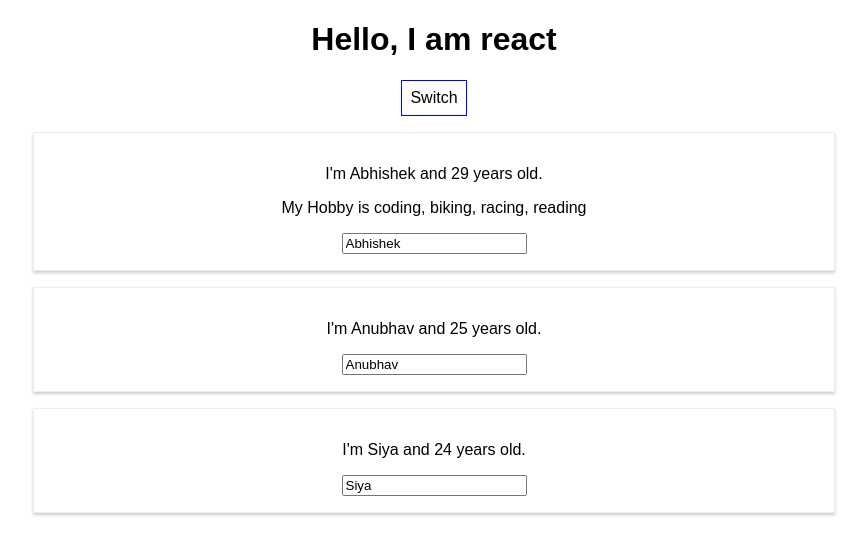
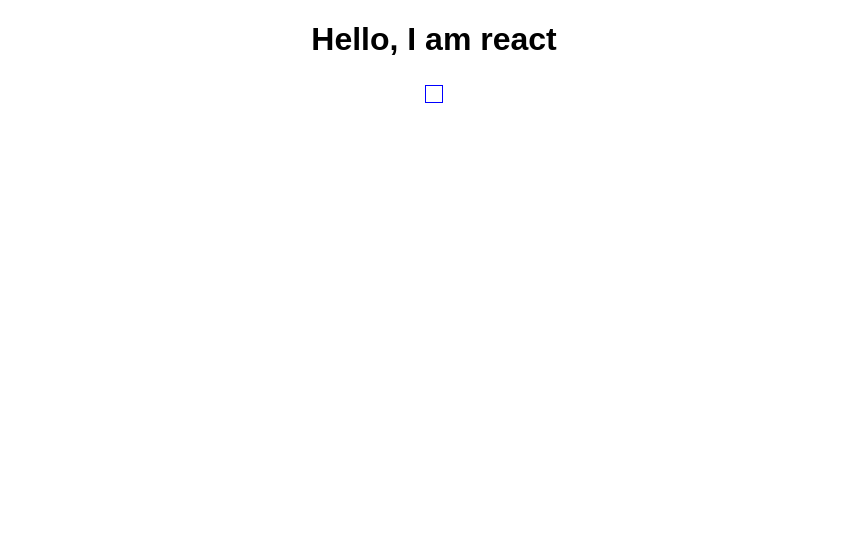
Before and after one commit to inabhishekshukla/ReactJSUdemy, a React (Create React App) app in the folder react-complete-guide/: page / in a window 1280 px wide. Shown: the top 554 px of the page, without its empty margins (206-1073 px from the left). Built offline with nearby package versions, Linux system fonts and the light colour scheme.

Commit message:
Added other App for funttional components

```diff
--- a/react-complete-guide/src/App.js
+++ b/react-complete-guide/src/App.js
@@ -1,66 +1,11 @@
-// // functional component
-// import React, { useState } from 'react';
-
-// class component
+/*
+  Class Components
+*/
 import React, { Component } from 'react';
 
 import './App.css';
 import Person from './Person/Person'
-
-// // functional component
-// const app = props => {
-
-//   const [personsState, setPersonsState] = useState({
-//     persons: [
-//       { name: "Abhishek Shukla", age: 29, hobby: 'My Hobby is coding, biking, racing, reading' },
-//       { name: "Anubhav", age: 25 },
-//       { name: "Siya", age: 24 }
-//     ]
-//   })
-
-//   const [otherState] = useState({
-//     otherState: 'Here the other state'
-//   })
-
-//   console.log(personsState, otherState)
-
-//   const switchHandler = (newName, newAge) => {
-//     // console.log('Switch Clicked!')
-//     // DON'T DO THIS this.state.persons[0].name = 'abhishek shukla'
-//     setPersonsState({
-//       persons: [
-//         { name: newName, age: newAge, hobby: 'My Hobby is coding, biking, racing, reading' },
-//       { name: "Anubhav Shukla", age: 25, hobby: 'My Hobby is travling, business'},
-//       { name: "Siya Shukla", age: 24, hobby: 'My Hobby is steching' }
-//       ]
-//     })
-
-//   }
-//     return (
-//       <div className="App">
-//         <h1>Hello, I am react</h1>
-//         <button onClick={() => switchHandler('Shiva')}>Switch</button>
-//         <Person
-//           name={personsState.persons[0].name}
-//           age={personsState.persons[0].age}>
-//           {personsState.persons[0].hobby}
-//         </Person>
-
-//         <Person
-//           name={personsState.persons[1].name}
-//           age={personsState.persons[1].age}
-//           click={() => switchHandler('Abhi')}>
-//           {personsState.persons[1].hobby}
-//         </Person>
-
-//         <Person
-//           name={personsState.persons[2].name}
-//           age={personsState.persons[2].age}>
-//           {personsState.persons[2].hobby}
-//         </Person>
-//       </div>
-//     );
-//   }
+import person from './Person/Person';
 
 // class based component
 class App extends Component {
@@ -70,7 +15,9 @@
       { name: "Abhishek", age: 29, hobby: 'My Hobby is coding, biking, racing, reading' },
       { name: "Anubhav", age: 25 },
       { name: "Siya", age: 24 }
-    ]
+    ],
+    showPersons: false,
+    buttonTitle: "title"
   }
 
   switchHandler = (newName,newAge) => {
@@ -96,6 +43,13 @@
     })
   }
 
+  togglePersonsHandler = () => {
+      const doesPersonShown = this.state.showPersons
+      this.setState({
+        showPersons: !doesPersonShown
+      })
+    }
+
   render() {
 
     const style = {
@@ -106,31 +60,28 @@
       padding: '8px'
     }
 
+    let persons = null
+    if (this.state.showPersons) {
+      persons = (
+            <div>
+              {
+                this.state.persons.map(person => {
+                  return <Person
+                          name={person.name}
+                          age={person.age}
+                  />
+                })
+              }
+            </div>
+      )
+    }
     return (
       <div className="App">
         <h1>Hello, I am react</h1>
         <button
           style={style}
-          onClick={this.switchHandler.bind(this, 'Shiva', 30)}>Switch</button>
-        <Person
-          name={this.state.persons[0].name}
-          age={this.state.persons[0].age}>
-          {this.state.persons[0].hobby}
-        </Person>
-
-        <Person
-          name={this.state.persons[1].name}
-          age={this.state.persons[1].age}
-          click={this.switchHandler.bind(this, 'Abhi', 28)}
-          changed={this.handleNameChanged}>
-          {this.state.persons[1].hobby}
-        </Person>
-
-        <Person
-          name={this.state.persons[2].name}
-          age={this.state.persons[2].age}>
-          {this.state.persons[2].hobby}
-        </Person>
+          onClick={this.togglePersonsHandler}>{this.buttonTitle}</button>
+          {persons}
       </div>
     );
     // return React.createElement('div', {className: 'App'},
@@ -138,9 +89,4 @@
   }
 }
 
-
-// // functional component
-// export default app
-
-// class based component
 export default App;
--- a/react-complete-guide/src/App2.js
+++ b/react-complete-guide/src/App2.js
@@ -1,3 +1,6 @@
+/*
+    Assignment: User Input and Outpur
+*/
 import React, {Component} from 'react';
 
 import UserInput from './Users/UserInput'
```
Also changed, not shown: react-complete-guide/src/App3.js (added, +69 -0 lines).
